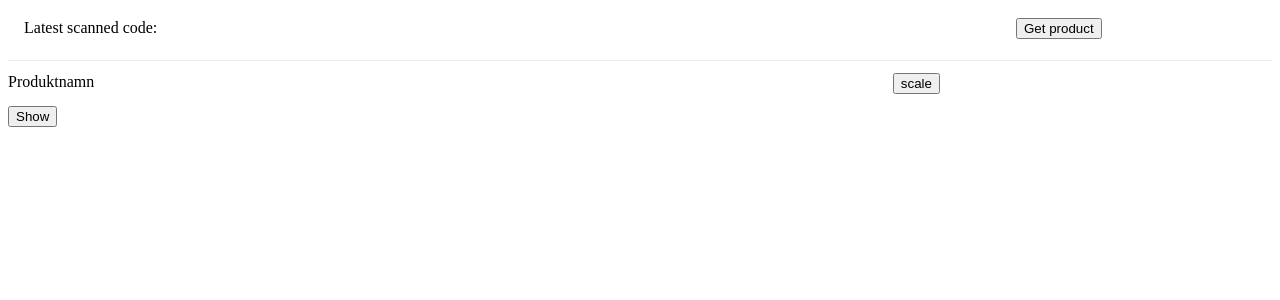
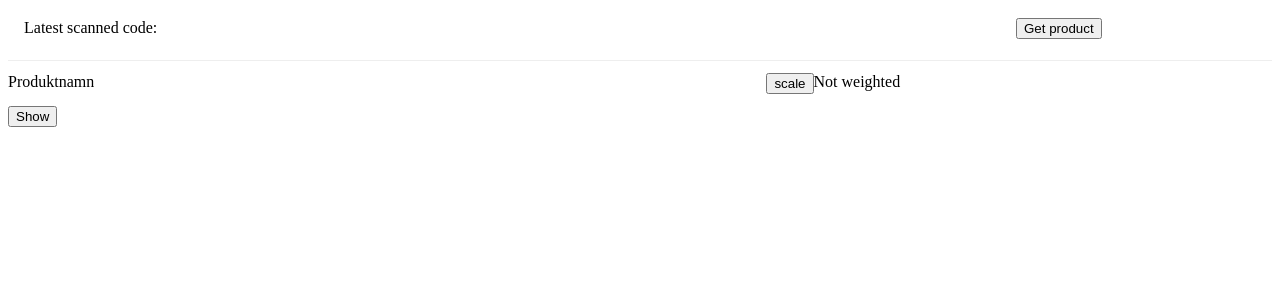
Before and after one commit to juliusedqvist/fridge_project, a Nuxt app in the folder frontend/: page / in a window 1280 px wide. Shown: the top 300 px of the page. Built offline with nearby package versions, Linux system fonts and the light colour scheme.

Commit message:
fast-build

```diff
--- a/frontend/pages/scanner.vue
+++ b/frontend/pages/scanner.vue
@@ -8,7 +8,7 @@
     </ul>
   </div>
   <div class="navbar2">
-    <li style="width: 70%;">{{ product }}</li>
+    <li style="width: 60%;">{{ product }}</li>
     <li><button @click="getWeight">scale</button></li>
     <li>{{ weight }}</li>
   </div>
@@ -34,7 +34,7 @@ const logs = ref('');
 const show = ref(false);
 const latestCode = ref('');
 const product = ref('Produktnamn');
-const weight = ref('')
+const weight = ref('Not weighted');
 
 async function getWeight() {
   try {
```
